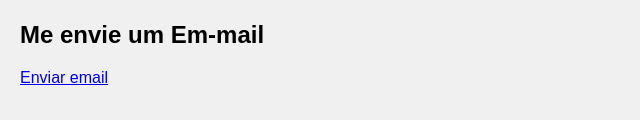
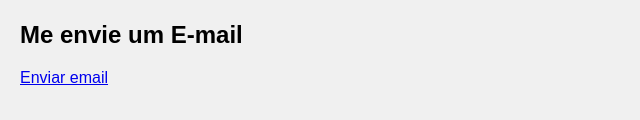
Before and after one commit to IsaiasOliveira2023/curriculum, a plain HTML site: page index.html in a window 1280 px wide. Shown: the part 1305-1425 px from the top of the page, 0-640 px from the left. Drawn offline with Linux system fonts and the light colour scheme.

Commit message:
Update index.html

```diff
--- a/index.html
+++ b/index.html
@@ -56,7 +56,7 @@
         <p>SENAI SC/ Especialização em Data Sciences</p>
          <img src="Imagem/img1.jpg" alt="" style="width:200px;height:300px;">
 
-        <h2>Me envie um Em-mail</h2>
+        <h2>Me envie um E-mail</h2>
 
          <p><a href="mailto:isaiasilva2007comercial.com">Enviar email</a></p>
 
```
